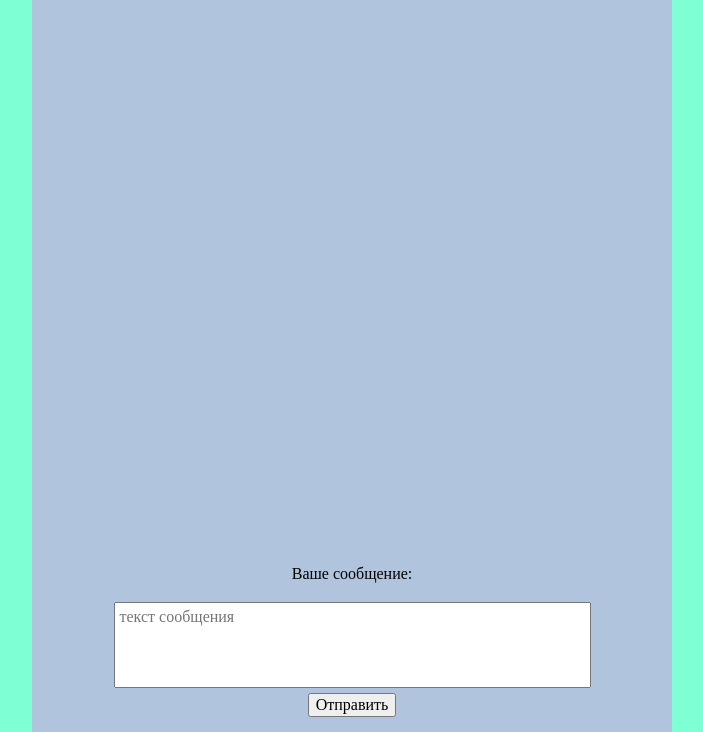
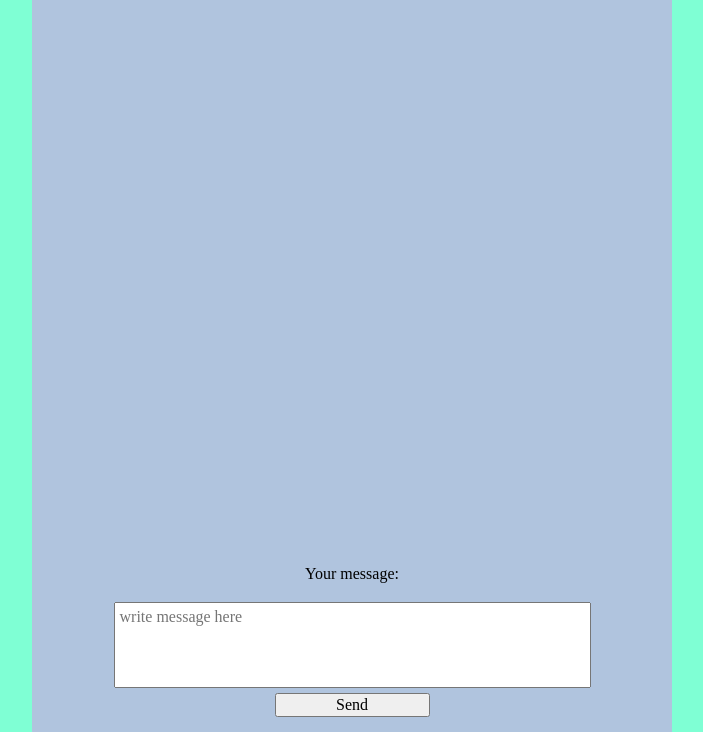
Before and after one commit to TuM0xA-S/simple-web-chat, a plain HTML site: page static/index.html in a window 1280 px wide. Shown: the part 68-800 px from the top of the page, without its empty margins (288-991 px from the left). Drawn offline with nearby package versions, Linux system fonts and the light colour scheme; no server answers.

Commit message:
some english translation

```diff
--- a/static/index.html
+++ b/static/index.html
@@ -17,9 +17,9 @@
         <ol class="message-box">
         </ol>
         <div class="message-form">
-            <label for="textbox">Ваше сообщение:</label><br />
-            <textarea id="textbox" placeholder="текст сообщения" maxlength="400" rows="4"></textarea>
-            <input id="send-button" type="submit" value="Отправить" />
+            <label for="textbox">Your message:</label><br />
+            <textarea id="textbox" placeholder="write message here" maxlength="400" rows="4"></textarea>
+            <input id="send-button" type="submit" value="Send" />
         </div>
     </div>
 
--- a/static/style.css
+++ b/static/style.css
@@ -58,6 +58,7 @@ body {
 
 #send-button {
     justify-self: start;
+    width: 25%;
     margin: 5px;
 }
 
```
